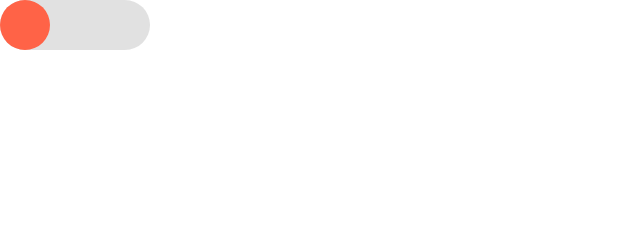
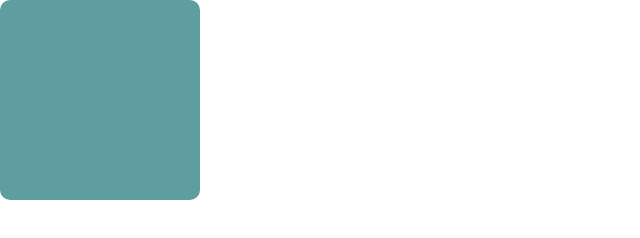
Before and after one commit to ozkanogut/Css-workshop, a plain HTML site: page index.html in a window 1280 px wide. Shown: the top 238 px of the page, without its empty margins (0-640 px from the left). Drawn offline with Linux system fonts and the light colour scheme.

Commit message:
transition özelliği

```diff
--- a/body.css
+++ b/body.css
@@ -79,7 +79,7 @@ top:0px;
 
 
 
-label {
+/* label {
 display: inline-block;
 width: 150px;
 height: 50px;
@@ -105,6 +105,59 @@ label input {
 
     left:100px;
     background-color:blue;
+    } */
 
+    /* a {
+        background-color: rgb(0, 255, 72);
+        transition-property: background-color;
+        transition-duration: 1s;
+        transition-delay: 1s;
+        color: white;
+        transition-timing-function:ease-in-out;
+    }
+ a:hover {
+
+    background-color: brown;
+ }
+
+ div {
+
+    height: 50px;
+    width: 0;
+    background-color: red;
+    transition-property: width;
+    transition-duration: 1s;
+    margin-bottom: 10px;
 
  }
+
+ div:nth-child(1) {
+
+    transition-timing-function: cubic-bezier(0.175, 0.885, 0.32, 1.275);
+ }
+
+ div:nth-child(2){
+
+    transition-timing-function: cubic-bezier(0.19, 1, 0.22, 1);
+ }
+
+ div:nth-child(3){
+
+    transition-timing-function: cubic-bezier(0.455, 0.03, 0.515, 0.955);
+ }
+ body:hover div {
+
+    width: 100%;
+ } */
+ .avatar{
+
+    width: 200px;
+    height: 200px;
+    border-radius: 10px;
+    background: cadetblue;
+    transition: 1s;
+ }
+ .avatar:hover {
+
+    border-radius: 50%;
+ }
--- a/index.html
+++ b/index.html
@@ -74,10 +74,16 @@
 <div class="text"></div>
 
     </div> -->
-    <label class="checbox">
+    <!-- <label class="checbox">
       <input type="checkbox">
       <span class="check-btn"></span>
     </label>
 
-    </body>
+    </body> -->
+    <!-- <a href="#">ozkanogut.com</a>
+    <div></div>
+    <div></div>
+    <div></div> -->
+    <div class="avatar"></div>
+
 </html>
```
